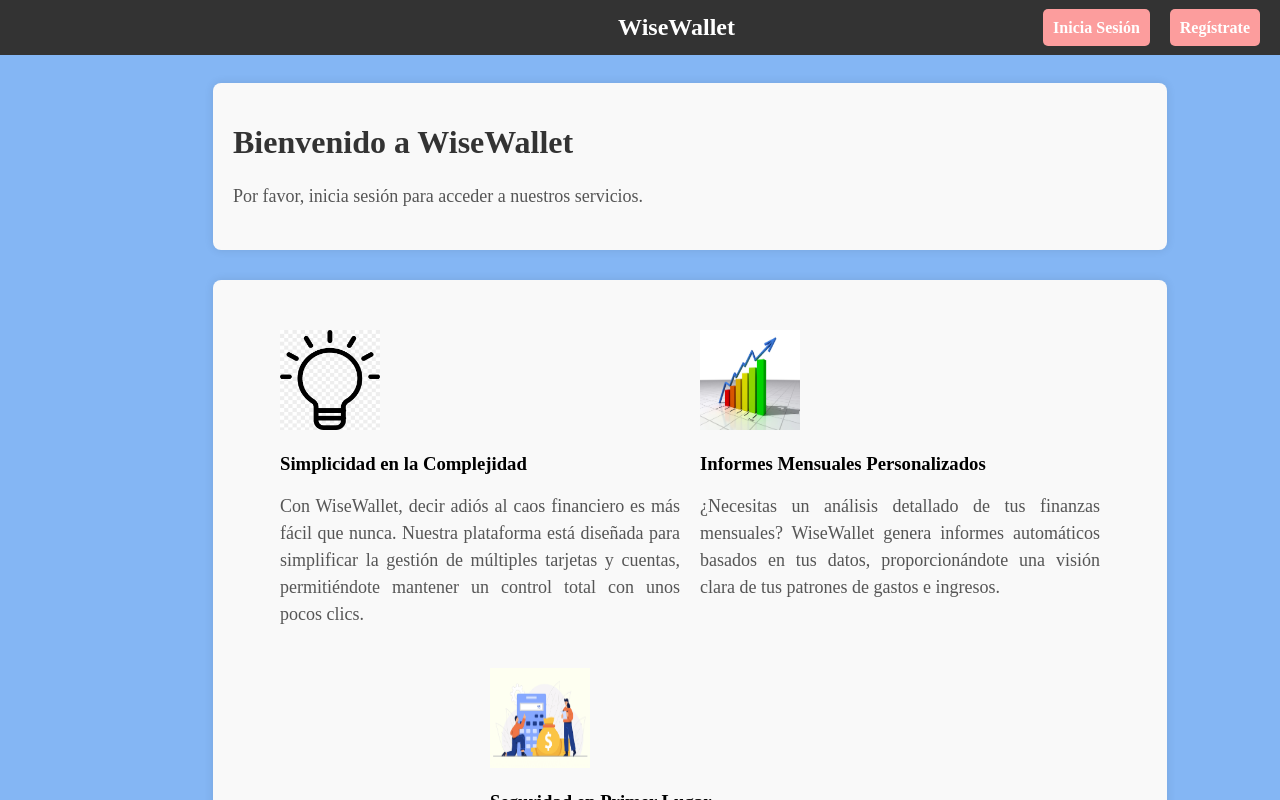
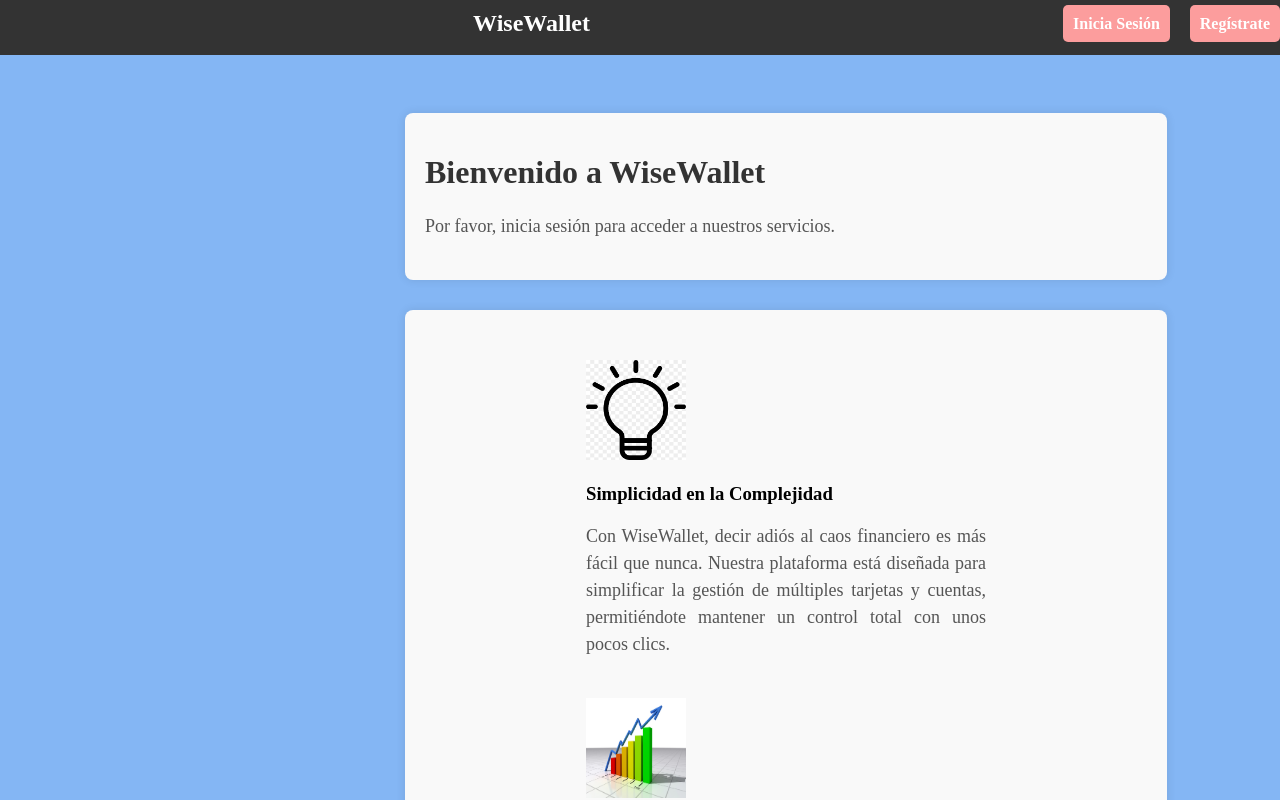
Before and after one commit to GiancarlosMamaniBenitez/FrontSoftware2, a Next.js app: page / in a window 1280 px wide. Shown: the top 800 px of the page. Built offline with nearby package versions, Linux system fonts and the light colour scheme.

Commit message:
Update navbar.css

```diff
--- a/src/Components/navbar.css
+++ b/src/Components/navbar.css
@@ -1,6 +1,9 @@
 /* styles.css */
 
 /* styles.css */
+body{
+  background-color: #84b6f4;
+}
 .navbar {
   position: fixed;
   top: 0;
@@ -12,7 +15,7 @@
   background-color: #333;
   color: #fff;
   padding: 10px;
-
+  z-index: 100; /* Asegura que esté por encima de otros contenidos */
   height: 35px;
 }
 
@@ -35,16 +38,8 @@
   background-color: #333;
   text-decoration: none;
   color: white;
-  margin-left: 300px;
 }
-.Wisewallet1{
-  font-size: 24px;
-  font-weight: bold;
-  background-color: #333;
-  text-decoration: none;
-  color: white;
 
-}
 .title {
   font-size: 24px;
   font-weight: bold;
@@ -53,20 +48,22 @@
   color: white;
   display: inline-block;
 
-}
-.navbar-barra{
-  display: flex;
-  justify-content: space-around;
-  align-items: center;
-  margin-left: 10px;
 
 }
-.navbar-content{
+.navbar-content {
   display: flex;
-  justify-content:space-between;
+  justify-content: space-between;
   align-items: center;
-  margin-left: 10px;
   width: 100%;
+  background-color: #333;
+  position: fixed;
+  top: 0;
+  left: 0;
+  right: 0;
+  padding: 10px;
+  z-index: 100; /* Asegura que esté por encima de otros contenidos */
+
+
 }
 .right-button {
   padding: 5px;
@@ -77,7 +74,10 @@
 }
 
 /* Añade relleno al cuerpo para empujar el contenido debajo de la barra de navegación */
-
+body {
+  padding-top: 70px; /* Ajusta según la altura de tu barra de navegación */
+  margin-left: 200px; /* Para dejar espacio a la barra lateral */
+}
 
 .right-button {
   text-align: center;
@@ -91,3 +91,7 @@
   cursor: pointer;
   text-decoration: none;
 }
+
+.sidebar-open .navbar-content {
+  transform: translateX(250px); /* Adjust the value as needed */
+}
```
